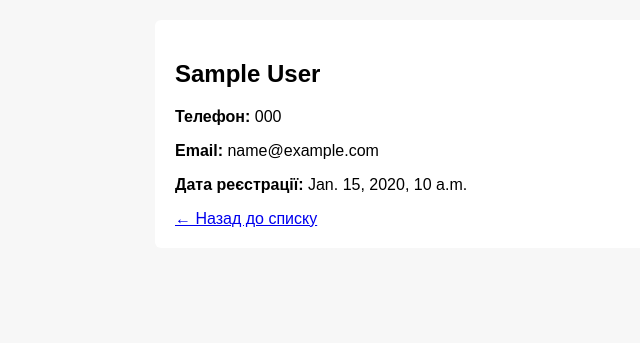
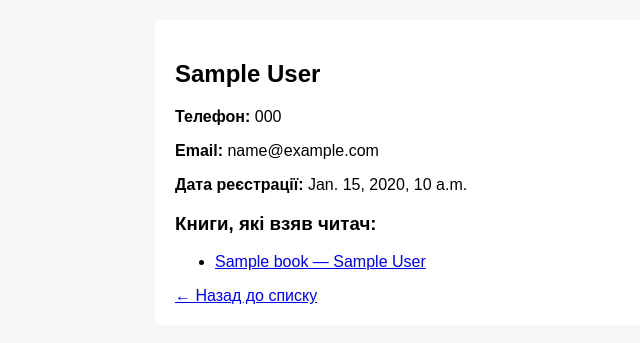
Before and after one commit to Yevhenii81/Python, a Django app: template first_project/hw_18_12/templates/hw_18_12/reader_detail.html in a window 1280 px wide. Shown: the part 38-381 px from the top of the page, without its empty margins (35-675 px from the left). Run offline with Django 5.2, Linux system fonts and the light colour scheme; the template is opened without the code that fills it: most values are stand-ins (such as "Sample title", 1, 10 or a date in 2020).

Commit message:
Add book list display to reader detail page

```diff
--- a/first_project/hw_18_12/templates/hw_18_12/reader_detail.html
+++ b/first_project/hw_18_12/templates/hw_18_12/reader_detail.html
@@ -7,5 +7,18 @@
 <p><b>Email:</b> {{ reader.email }}</p>
 <p><b>Дата реєстрації:</b> {{ reader.register_date }}</p>
 
+<h3>Книги, які взяв читач:</h3>
+{% if reader.books.all %}
+    <ul>
+        {% for book in reader.books.all %}
+            <li>
+                <a href="{% url 'book_detail' book.id %}">{{ book.title }} — {{ book.author }}</a>
+            </li>
+        {% endfor %}
+    </ul>
+{% else %}
+    <p>Читач не взяв жодної книги.</p>
+{% endif %}
+
 <a href="{% url 'reader_list' %}">← Назад до списку</a>
 {% endblock %}
```
